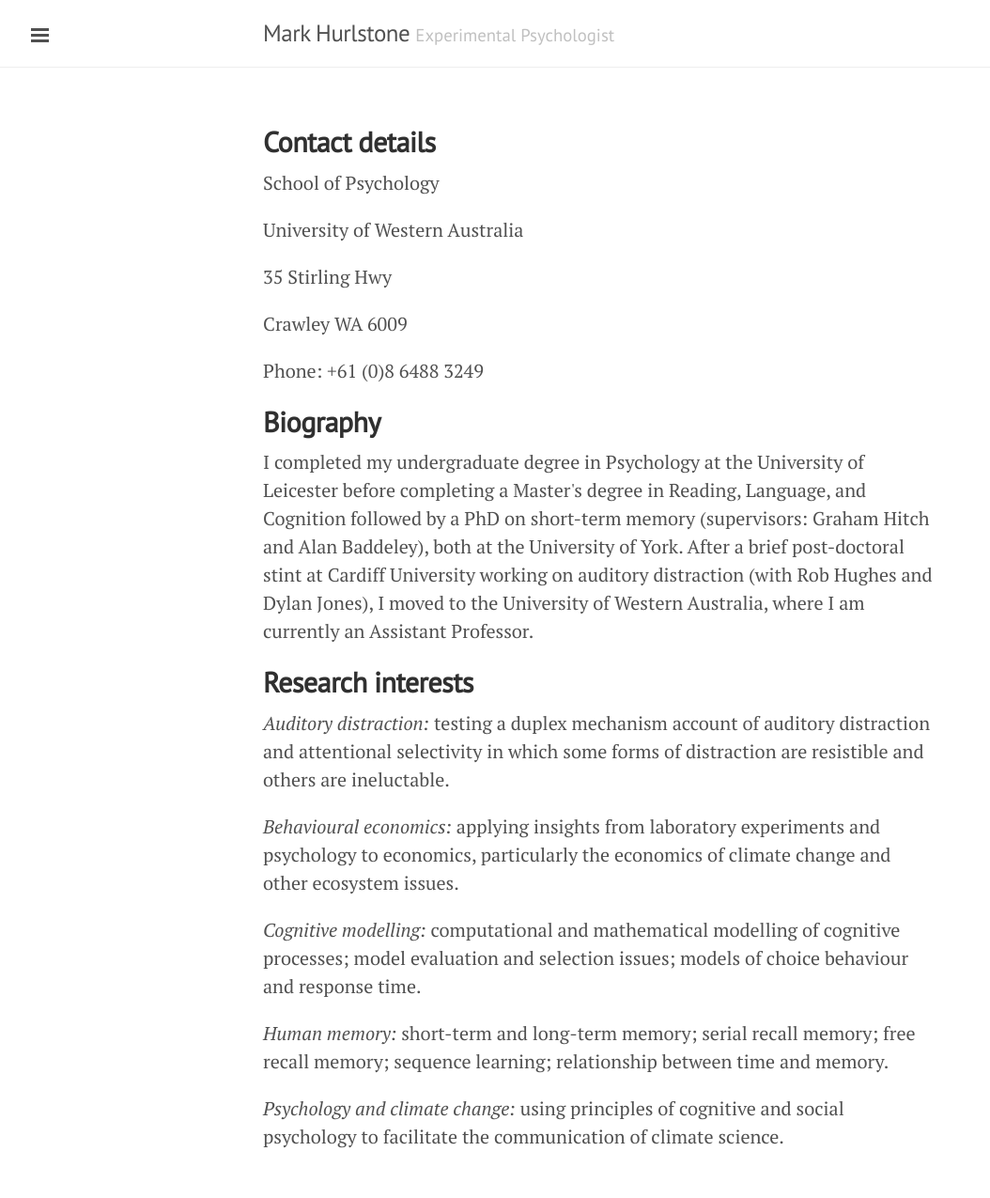
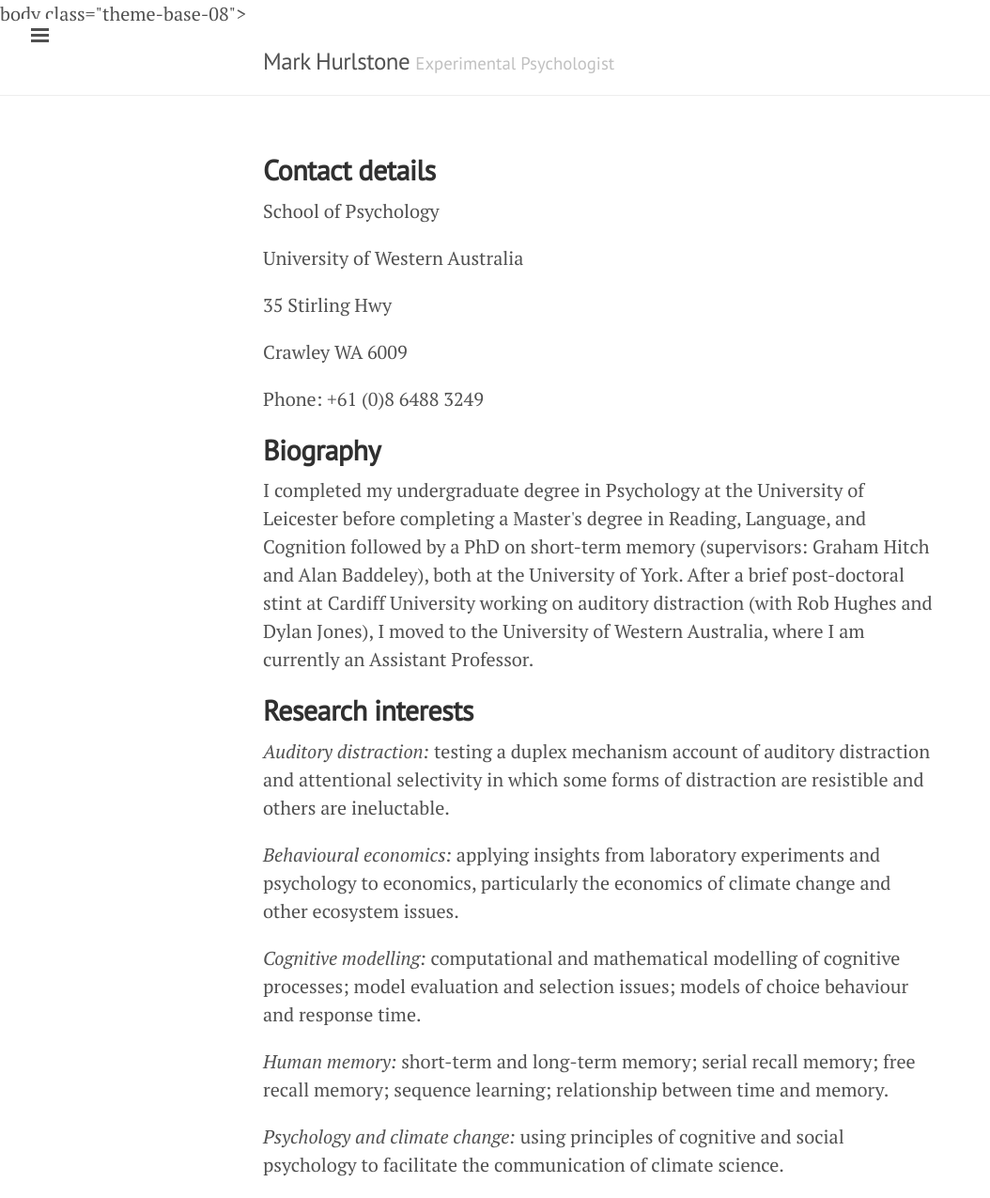
Before and after one commit to mjh508/mark-hurlstone.github.io, a Jekyll site: the page built from index.md, in a window 1280 px wide. Shown: the whole page at 94% size, without its empty margins (0-1054 px from the left). Built offline with Jekyll 4.4.1, drawn with Linux system fonts in a browser that asks for light colours; Markdown is read by kramdown in place of the engine named in the settings; before the commit the page ends 1245 px from its top, so only the background shows below that.

Commit message:
Update default.html

```diff
--- a/_layouts/default.html
+++ b/_layouts/default.html
@@ -6,8 +6,8 @@
   <body>
 
     {% include sidebar.html %}
-    <!-- <body class="theme-base-08">
-    </body> -->
+    body class="theme-base-08">
+    </body>
     <!-- Wrap is the content to shift when toggling the sidebar. We wrap the
          content to avoid any CSS collisions with our real content. -->
     <div class="wrap">
```
